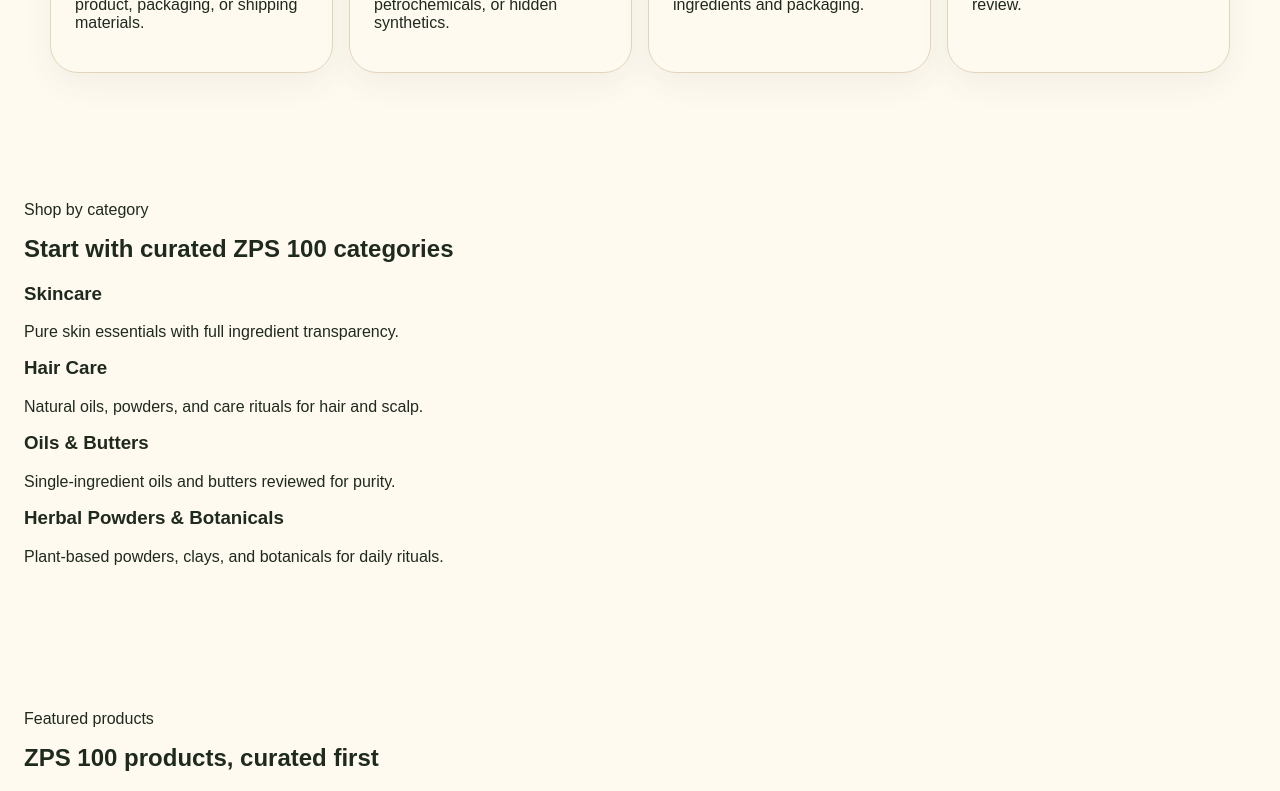
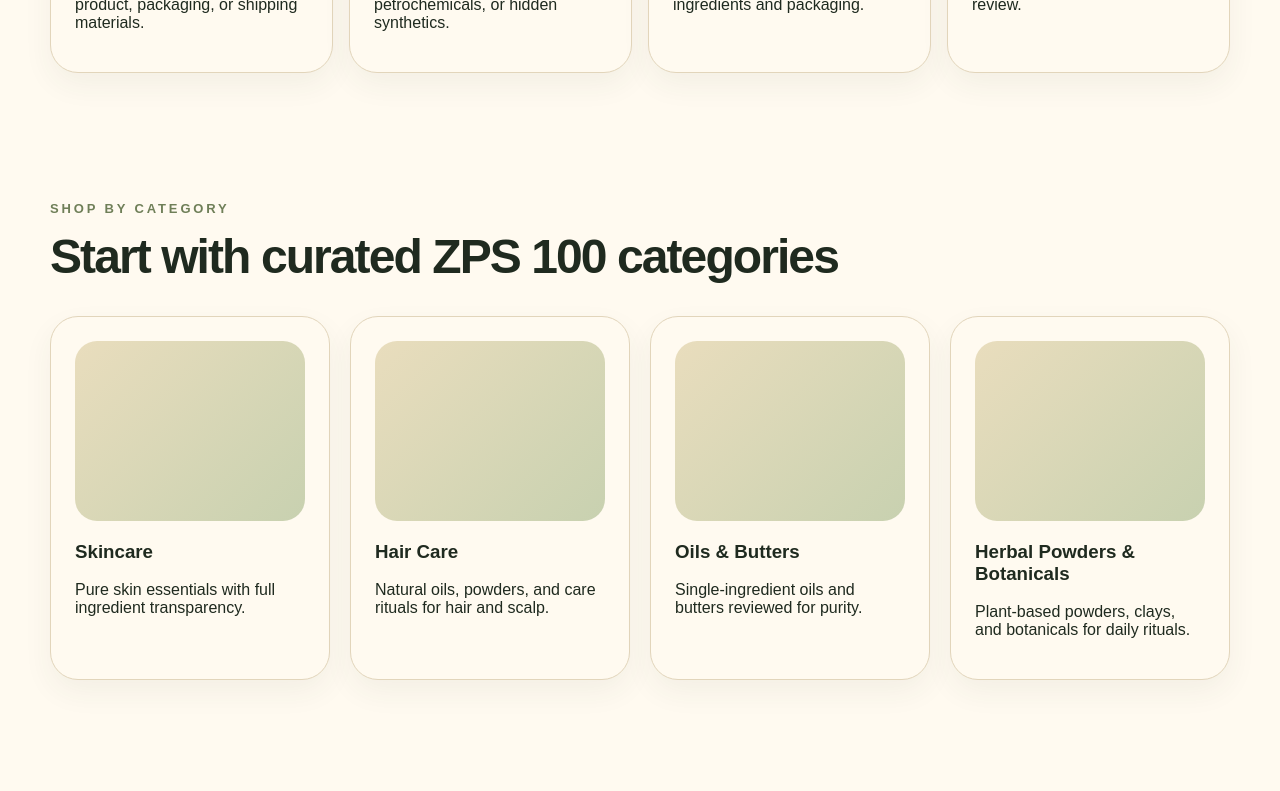
Before and after one commit to reveritnow/beemun-frontend, a Next.js app: page / in a window 1280 px wide. Shown: the part 840-1631 px from the top of the page. Built offline with nearby package versions, Linux system fonts and the light colour scheme.

Commit message:
Convert category grid to plain CSS classes

```diff
--- a/src/components/CategoryGrid.tsx
+++ b/src/components/CategoryGrid.tsx
@@ -1,38 +1,25 @@
 const categories = [
-  {
-    name: 'Skincare',
-    description: 'Pure skin essentials with full ingredient transparency.',
-  },
-  {
-    name: 'Hair Care',
-    description: 'Natural oils, powders, and care rituals for hair and scalp.',
-  },
-  {
-    name: 'Oils & Butters',
-    description: 'Single-ingredient oils and butters reviewed for purity.',
-  },
-  {
-    name: 'Herbal Powders & Botanicals',
-    description: 'Plant-based powders, clays, and botanicals for daily rituals.',
-  },
+  { name: 'Skincare', description: 'Pure skin essentials with full ingredient transparency.' },
+  { name: 'Hair Care', description: 'Natural oils, powders, and care rituals for hair and scalp.' },
+  { name: 'Oils & Butters', description: 'Single-ingredient oils and butters reviewed for purity.' },
+  { name: 'Herbal Powders & Botanicals', description: 'Plant-based powders, clays, and botanicals for daily rituals.' },
 ]
 
 export default function CategoryGrid() {
   return (
-    <section className="mx-auto max-w-6xl px-6 py-20">
-      <div className="mb-10 flex flex-col gap-3">
-        <p className="text-sm font-semibold uppercase tracking-[0.25em] text-[#6f7f58]">Shop by category</p>
-        <h2 className="text-3xl font-semibold tracking-tight text-[#1f2a1f] md:text-4xl">Start with curated ZPS 100 categories</h2>
-      </div>
-
-      <div className="grid gap-5 md:grid-cols-2 lg:grid-cols-4">
-        {categories.map((category) => (
-          <article key={category.name} className="rounded-3xl border border-[#e5dcc8] bg-[#fffaf0] p-6 shadow-sm transition hover:-translate-y-1 hover:shadow-md">
-            <div className="mb-6 h-28 rounded-2xl bg-gradient-to-br from-[#e9ddbd] to-[#c8d1b0]" />
-            <h3 className="mb-3 text-xl font-semibold text-[#1f2a1f]">{category.name}</h3>
-            <p className="text-sm leading-6 text-[#5f6b55]">{category.description}</p>
-          </article>
-        ))}
+    <section id="categories">
+      <div className="section-wrap">
+        <p className="section-eyebrow">Shop by category</p>
+        <h2 className="section-title">Start with curated ZPS 100 categories</h2>
+        <div className="category-grid">
+          {categories.map((category) => (
+            <article key={category.name} className="category-card">
+              <div className="card-image" />
+              <h3>{category.name}</h3>
+              <p>{category.description}</p>
+            </article>
+          ))}
+        </div>
       </div>
     </section>
   )
```
